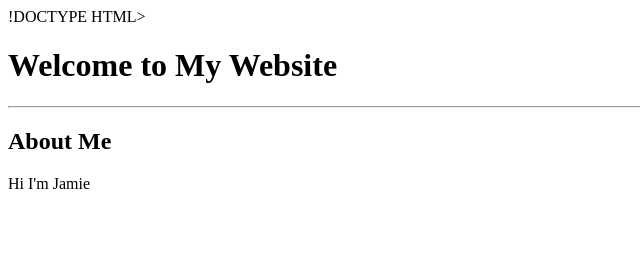
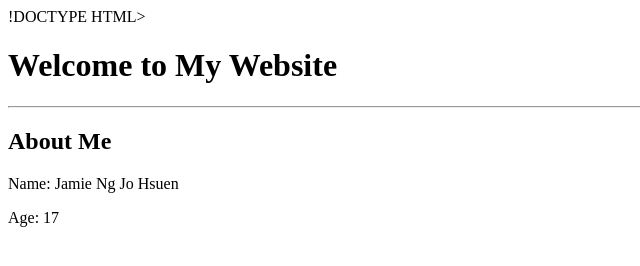
Before and after one commit to jamie0801/jamie0801.github.io, a plain HTML site: page index.html in a window 1280 px wide. Shown: the whole page, without its empty margins (0-640 px from the left). Drawn offline with Linux system fonts and the light colour scheme.

Commit message:
Update index.html

```diff
--- a/index.html
+++ b/index.html
@@ -8,6 +8,7 @@
   <h1>Welcome to My Website</h1>
   <hr>
   <h2>About Me</h2>
-  <p>Hi I'm Jamie</p>
+  <p>Name: Jamie Ng Jo Hsuen</p>
+  <p>Age: 17</p>
  </body>
 </html>
```
